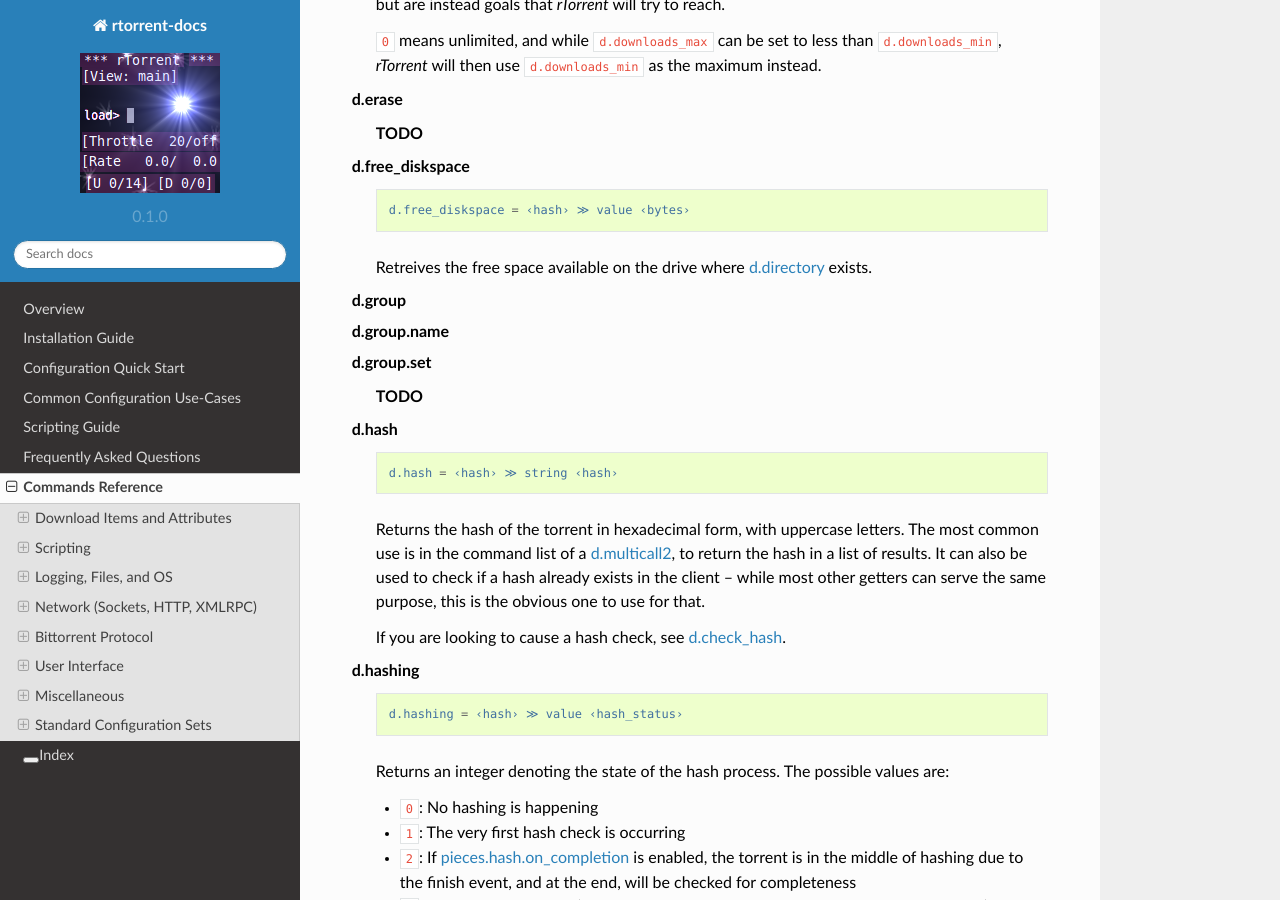
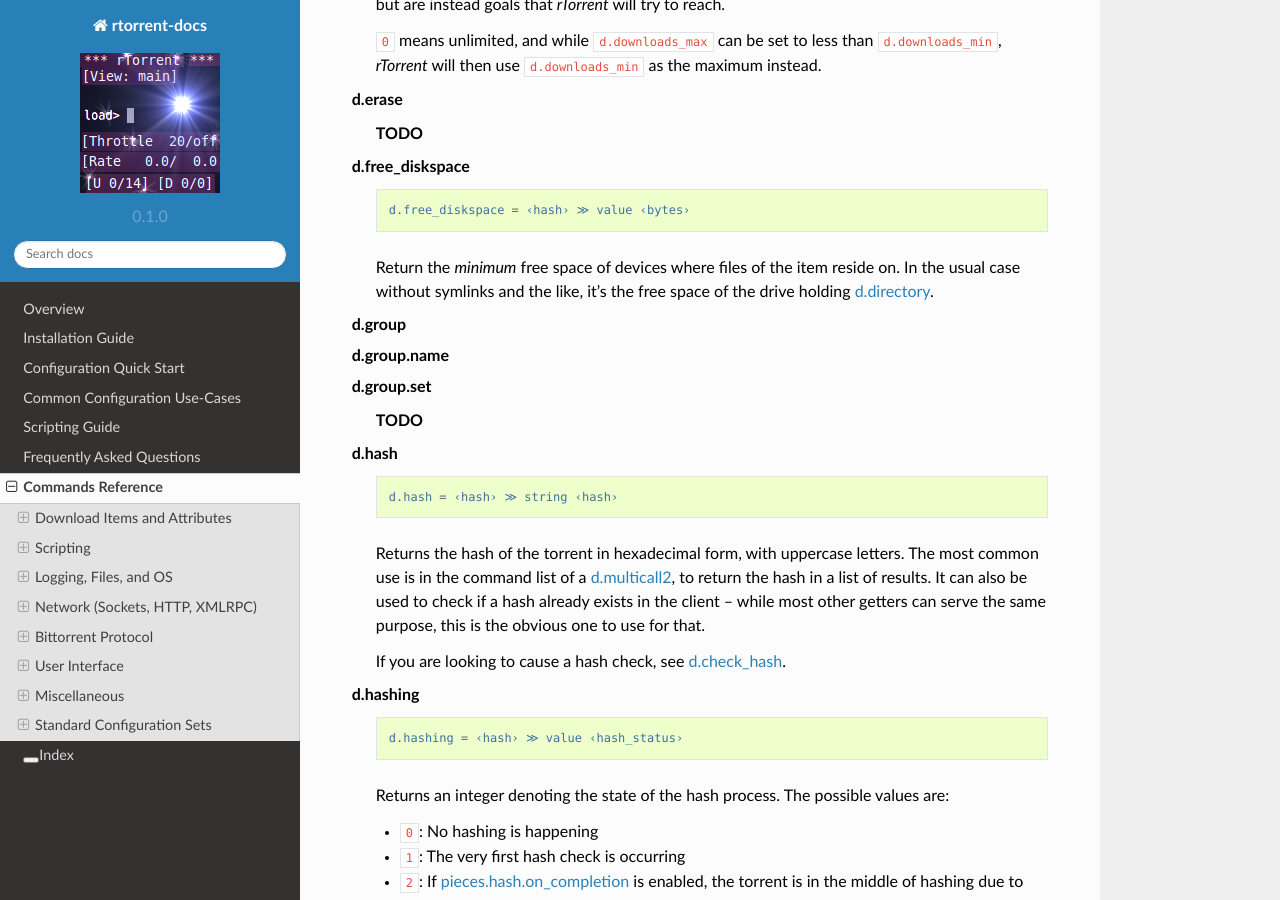
Before and after one commit to rtorrent-community/rtorrent-docs, a Sphinx documentation site: the page built from docs/cmd-ref.rst, in a window 1280 px wide and 900 px high, scrolled down 10204 px. Built offline with Sphinx 7.4.7 and the Read the Docs theme 2.0.0, drawn with Linux system fonts in a browser that asks for light colours.

Commit message:
cmd-ref: d.free_diskspace is more complicated than you think

```diff
--- a/docs/include-cmd-items.rst
+++ b/docs/include-cmd-items.rst
@@ -485,7 +485,9 @@ When called within configuration methods or in a ``Ctrl-X`` prompt, the target i
 
             d.free_diskspace = ‹hash› ≫ value ‹bytes›
 
-        Retreives the free space available on the drive where :term:`d.directory` exists.
+        Return the *minimum* free space of devices where files of the item reside on.
+        In the usual case without symlinks and the like, it's the free space of the drive
+        holding :term:`d.directory`.
 
 
     d.group
```
